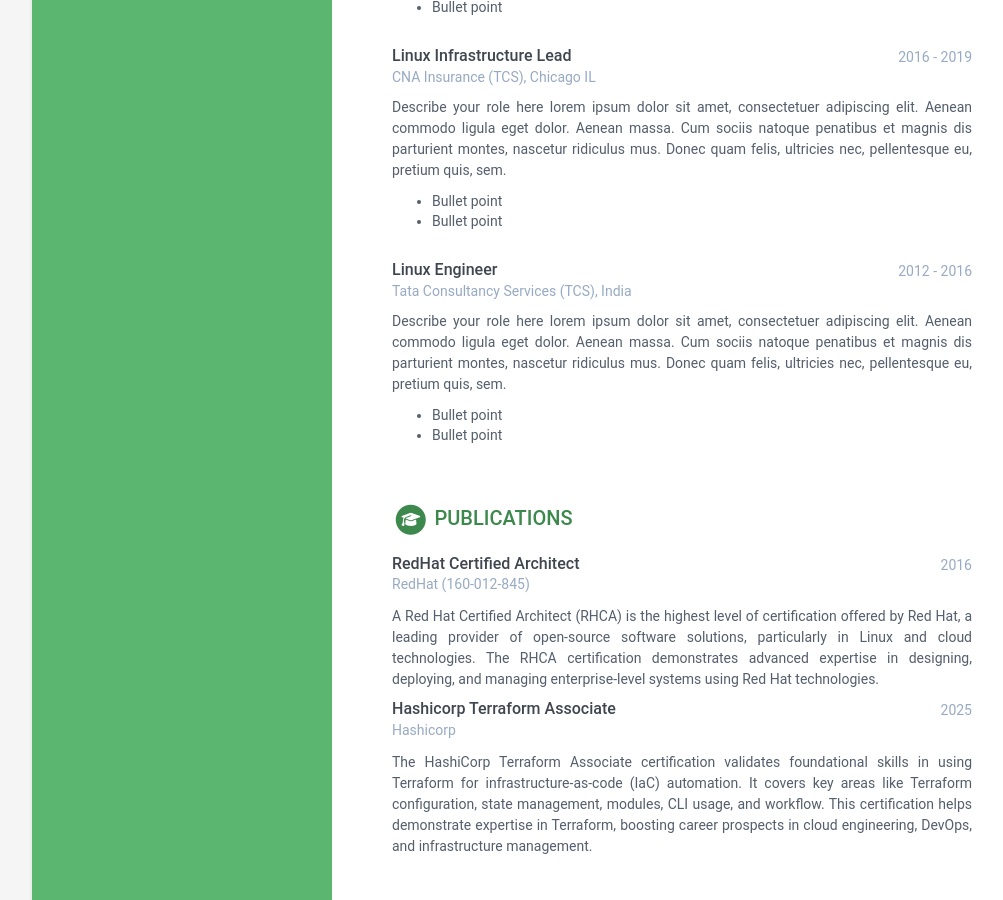
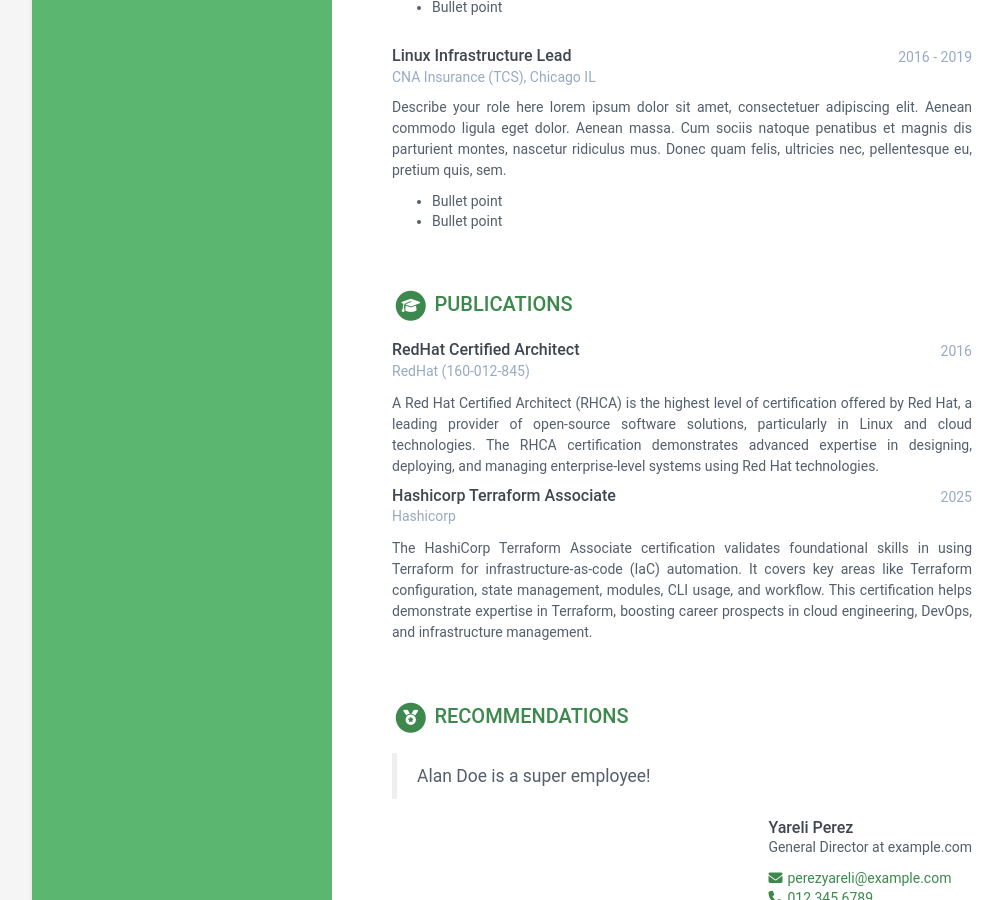
Before and after one commit to Jananimpg/portfolio, a Jekyll site: the page built from index.html, in a window 1280 px wide and 900 px high, scrolled down 1647 px. Shown: the whole window, without its empty margins (108-1111 px from the left). Built offline with Jekyll 4.4.1, drawn with Linux system fonts in a browser that asks for light colours.

Commit message:
Update data.yml

```diff
--- a/_data/data.yml
+++ b/_data/data.yml
@@ -145,18 +145,6 @@ experiences:
         - Bullet point
         - Bullet point
 
-  - role: Linux Engineer
-    time: 2012 - 2016
-    company: Tata Consultancy Services (TCS), India
-    details: |
-      Describe your role here lorem ipsum dolor sit amet, consectetuer
-      adipiscing elit. Aenean commodo ligula eget dolor. Aenean massa.
-      Cum sociis natoque penatibus et magnis dis parturient montes,
-      nascetur ridiculus mus. Donec quam felis, ultricies nec,
-      pellentesque eu, pretium quis, sem.
-        - Bullet point
-        - Bullet point
-
 certifications:
   title: Certifications
   list:
```
